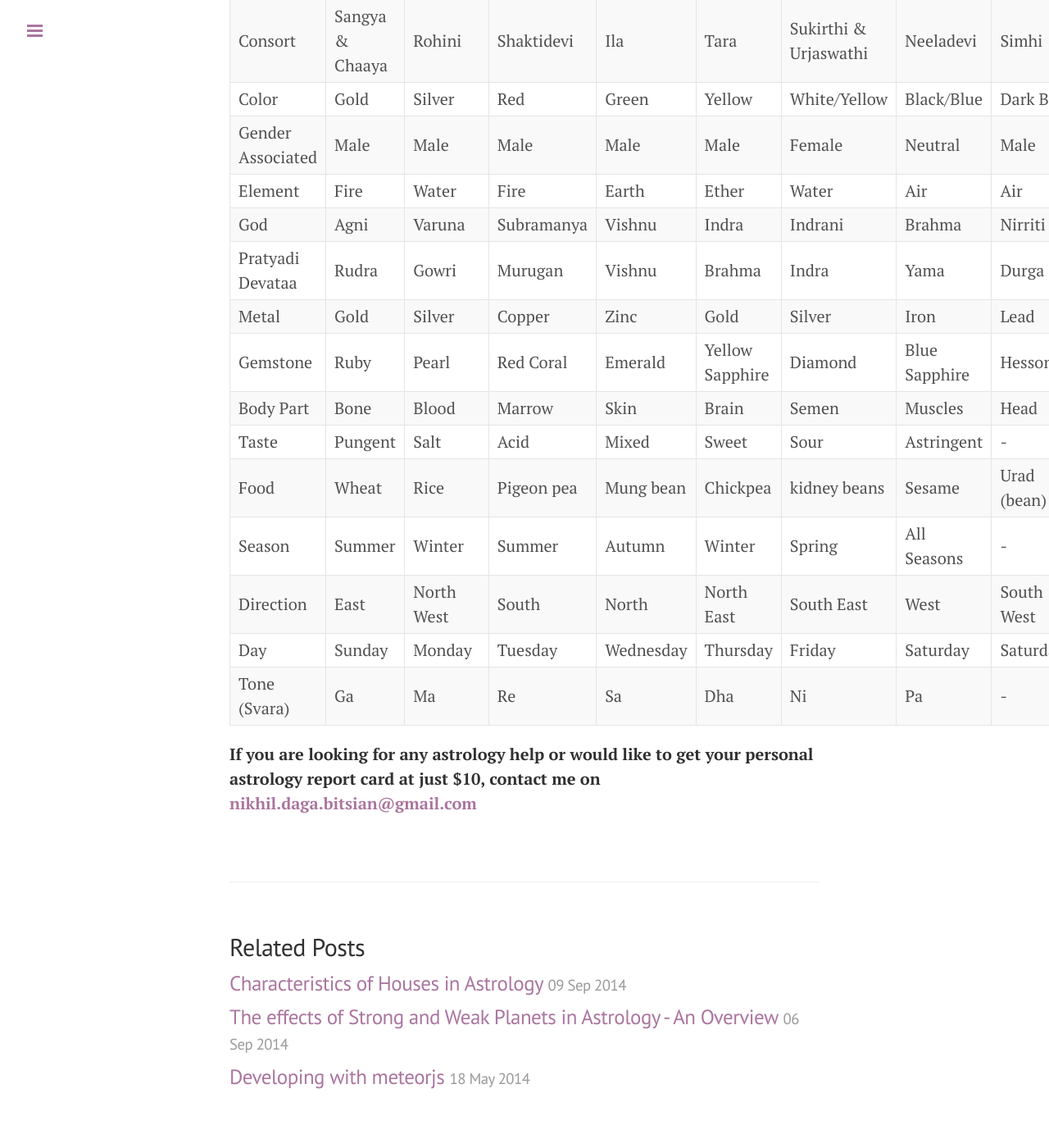
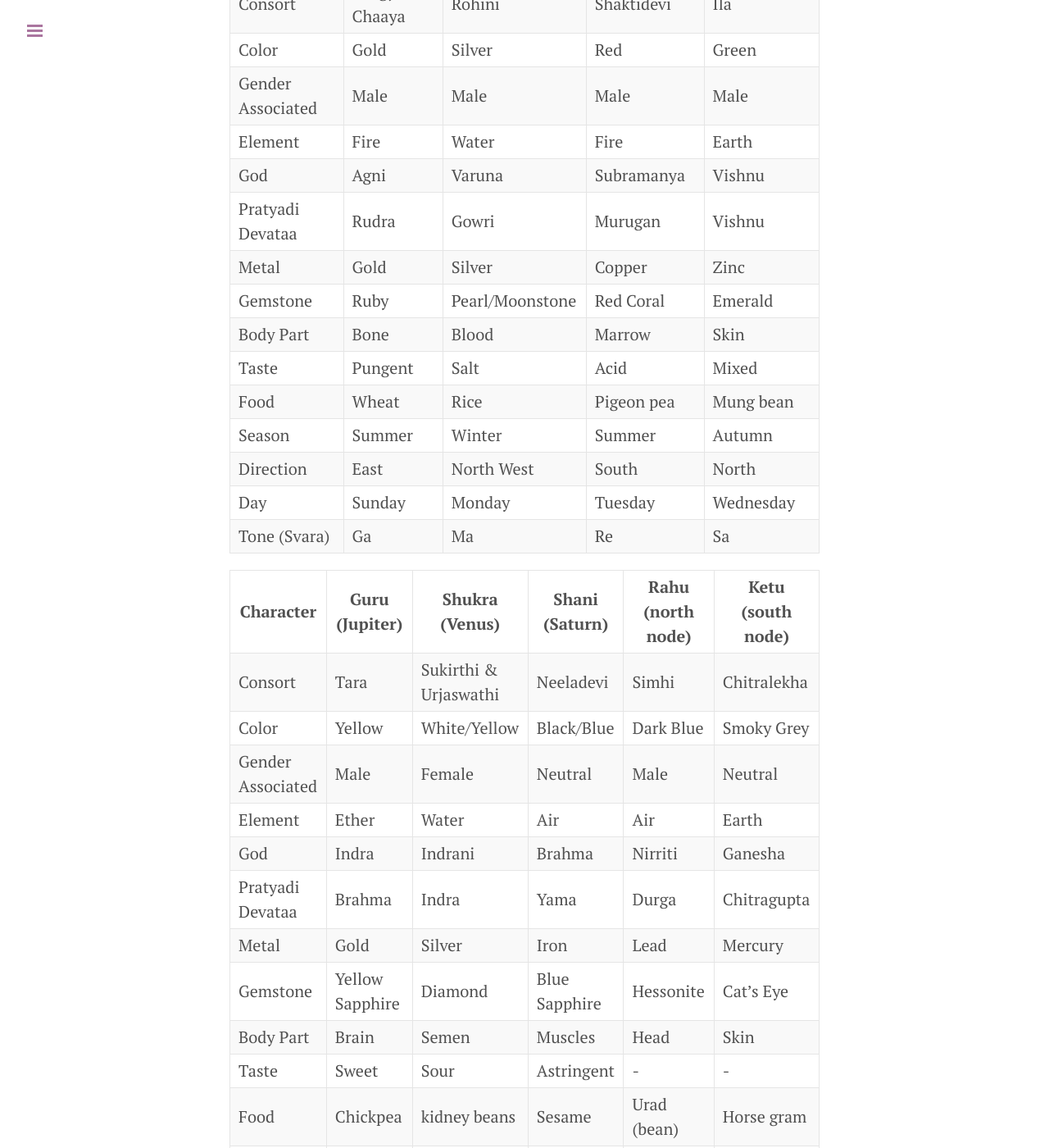
Before and after one commit to nikhildaga/blog, a Jekyll site: the page built from _posts/2014-9-9-characteristics-of-planets-in-astrology.md, in a window 1280 px wide and 1400 px high, scrolled down 444 px. Shown: the whole window at 82% size. Built offline with Jekyll 4.4.1, drawn with Linux system fonts in a browser that asks for light colours; Markdown is read by kramdown in place of the engine named in the settings; some of the changed text lies outside the part shown.

Commit message:
Update 2014-9-9-characteristics-of-planets-in-astrology.md

```diff
--- a/_posts/2014-9-9-characteristics-of-planets-in-astrology.md
+++ b/_posts/2014-9-9-characteristics-of-planets-in-astrology.md
@@ -8,26 +8,42 @@ category: astrology
 
 
 
-| Character         | Surya Dev (sun) | Chandra (Moon)  | Mangala (Mars) | Budha (Mercury) | Guru (Jupiter)  | Shukra (Venus)        | Shani (Saturn) | Rahu (north node) | Ketu (south node) |
-|-------------------|-----------------|-----------------|----------------|-----------------|-----------------|-----------------------|----------------|-------------------|-------------------|
-| Consort           | Sangya & Chaaya | Rohini          | Shaktidevi     | Ila             | Tara            | Sukirthi & Urjaswathi | Neeladevi      | Simhi             | Chitralekha       |
-| Color             | Gold            | Silver          | Red            | Green           | Yellow          | White/Yellow          | Black/Blue     | Dark Blue         | Smoky Grey        |
-| Gender Associated | Male            | Male            | Male           | Male            | Male            | Female                | Neutral        | Male              | Neutral           |
-| Element           | Fire            | Water           | Fire           | Earth           | Ether           | Water                 | Air            | Air               | Earth             |
-| God               | Agni            | Varuna          | Subramanya     | Vishnu          | Indra           | Indrani               | Brahma         | Nirriti           | Ganesha           |
-| Pratyadi Devataa  | Rudra           | Gowri           | Murugan        | Vishnu          | Brahma          | Indra                 | Yama           | Durga             | Chitragupta       |
-| Metal             | Gold            | Silver          | Copper         | Zinc            | Gold            | Silver                | Iron           | Lead              | Mercury           |
-| Gemstone          | Ruby            | Pearl           | Red Coral      | Emerald         | Yellow Sapphire | Diamond               | Blue Sapphire  | Hessonite         | Cat's Eye         |
-| Body Part         | Bone            | Blood           | Marrow         | Skin            | Brain           | Semen                 | Muscles        | Head              | Skin              |
-| Taste             | Pungent         | Salt            | Acid           | Mixed           | Sweet           | Sour                  | Astringent     | -                 | -                 |
-| Food              | Wheat           | Rice            | Pigeon pea     | Mung bean       | Chickpea        | kidney beans          | Sesame         | Urad (bean)       | Horse gram        |
-| Season            | Summer          | Winter          | Summer         | Autumn          | Winter          | Spring                | All Seasons    | -                 | -                 |
-| Direction         | East            | North West      | South          | North           | North East      | South East            | West           | South West        | -                 |
-| Day               | Sunday          | Monday          | Tuesday        | Wednesday       | Thursday        | Friday                | Saturday       | Saturday          | -Tuesday          |
-| Tone (Svara)      | Ga              | Ma              | Re             | Sa              | Dha             | Ni                    | Pa             | -                 | -                 |
+| Character         | Surya Dev (sun) | Chandra (Moon)  | Mangala (Mars) | Budha (Mercury) |
+|-------------------|-----------------|-----------------|----------------|-----------------|
+| Consort           | Sangya & Chaaya | Rohini          | Shaktidevi     | Ila             |
+| Color             | Gold            | Silver          | Red            | Green           |
+| Gender Associated | Male            | Male            | Male           | Male            |
+| Element           | Fire            | Water           | Fire           | Earth           |
+| God               | Agni            | Varuna          | Subramanya     | Vishnu          |
+| Pratyadi Devataa  | Rudra           | Gowri           | Murugan        | Vishnu          |
+| Metal             | Gold            | Silver          | Copper         | Zinc            |
+| Gemstone          | Ruby            | Pearl/Moonstone | Red Coral      | Emerald         |
+| Body Part         | Bone            | Blood           | Marrow         | Skin            |
+| Taste             | Pungent         | Salt            | Acid           | Mixed           |
+| Food              | Wheat           | Rice            | Pigeon pea     | Mung bean       |
+| Season            | Summer          | Winter          | Summer         | Autumn          |
+| Direction         | East            | North West      | South          | North           |
+| Day               | Sunday          | Monday          | Tuesday        | Wednesday       |
+| Tone (Svara)      | Ga              | Ma              | Re             | Sa              |
 
 
-
+| Character         | Guru (Jupiter)  | Shukra (Venus)        | Shani (Saturn) | Rahu (north node) | Ketu (south node) |
+|-------------------|-----------------|-----------------------|----------------|-------------------|-------------------|
+| Consort           | Tara            | Sukirthi & Urjaswathi | Neeladevi      | Simhi             | Chitralekha       |
+| Color             | Yellow          | White/Yellow          | Black/Blue     | Dark Blue         | Smoky Grey        |
+| Gender Associated | Male            | Female                | Neutral        | Male              | Neutral           |
+| Element           | Ether           | Water                 | Air            | Air               | Earth             |
+| God               | Indra           | Indrani               | Brahma         | Nirriti           | Ganesha           |
+| Pratyadi Devataa  | Brahma          | Indra                 | Yama           | Durga             | Chitragupta       |
+| Metal             | Gold            | Silver                | Iron           | Lead              | Mercury           |
+| Gemstone          | Yellow Sapphire | Diamond               | Blue Sapphire  | Hessonite         | Cat's Eye         |
+| Body Part         | Brain           | Semen                 | Muscles        | Head              | Skin              |
+| Taste             | Sweet           | Sour                  | Astringent     | -                 | -                 |
+| Food              | Chickpea        | kidney beans          | Sesame         | Urad (bean)       | Horse gram        |
+| Season            | Winter          | Spring                | All Seasons    | -                 | -                 |
+| Direction         | North East      | South East            | West           | South West        | -                 |
+| Day               | Thursday        | Friday                | Saturday       | Saturday          | -Tuesday          |
+| Tone (Svara)      | Dha             | Ni                    | Pa             | -                 | -                 |
 
 
 
```
